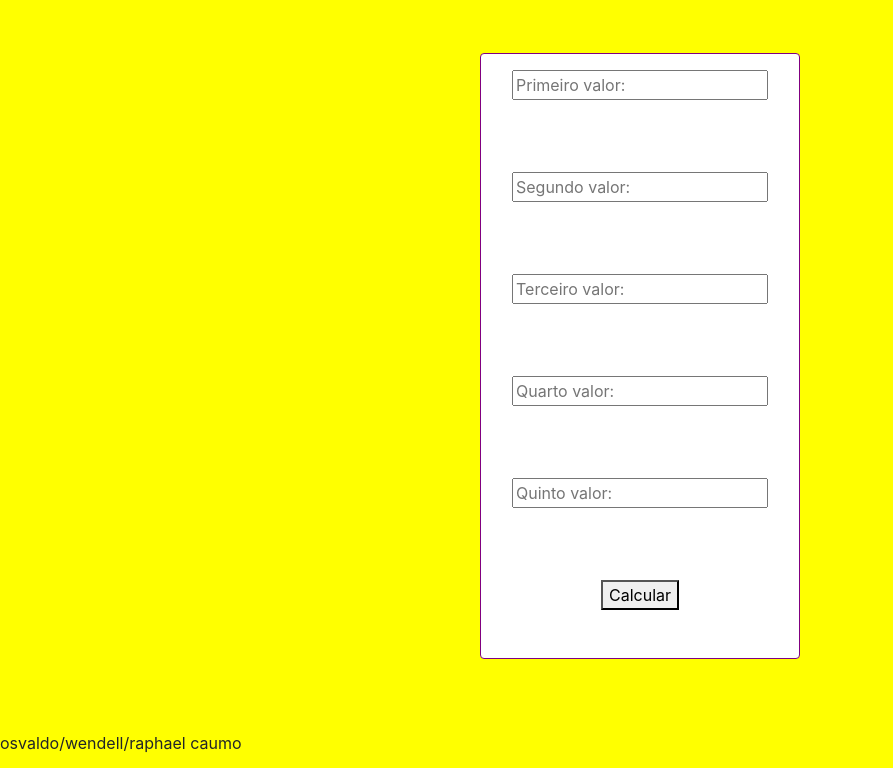
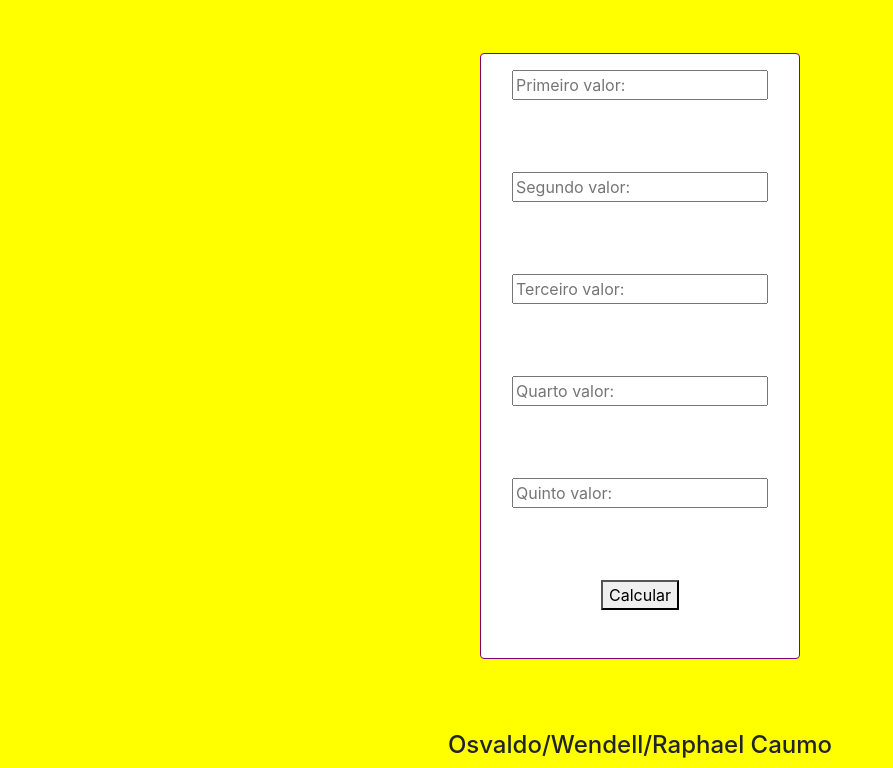
Before and after one commit to programerkkkkkkkkkkkkkkkkkkk/programa-mobile-, a website: page www/index.html in a window 1280 px wide. Shown: the part 97-865 px from the top of the page, without its empty margins (0-893 px from the left). Drawn offline with nearby package versions, Linux system fonts and the light colour scheme.

```diff
--- a/www/index.html
+++ b/www/index.html
@@ -52,7 +52,7 @@
 </div>
 
 <br><br><br>
-osvaldo/wendell/raphael caumo
+<h4 align="center">Osvaldo/Wendell/Raphael Caumo</h4>
 
 
 </body>
```
